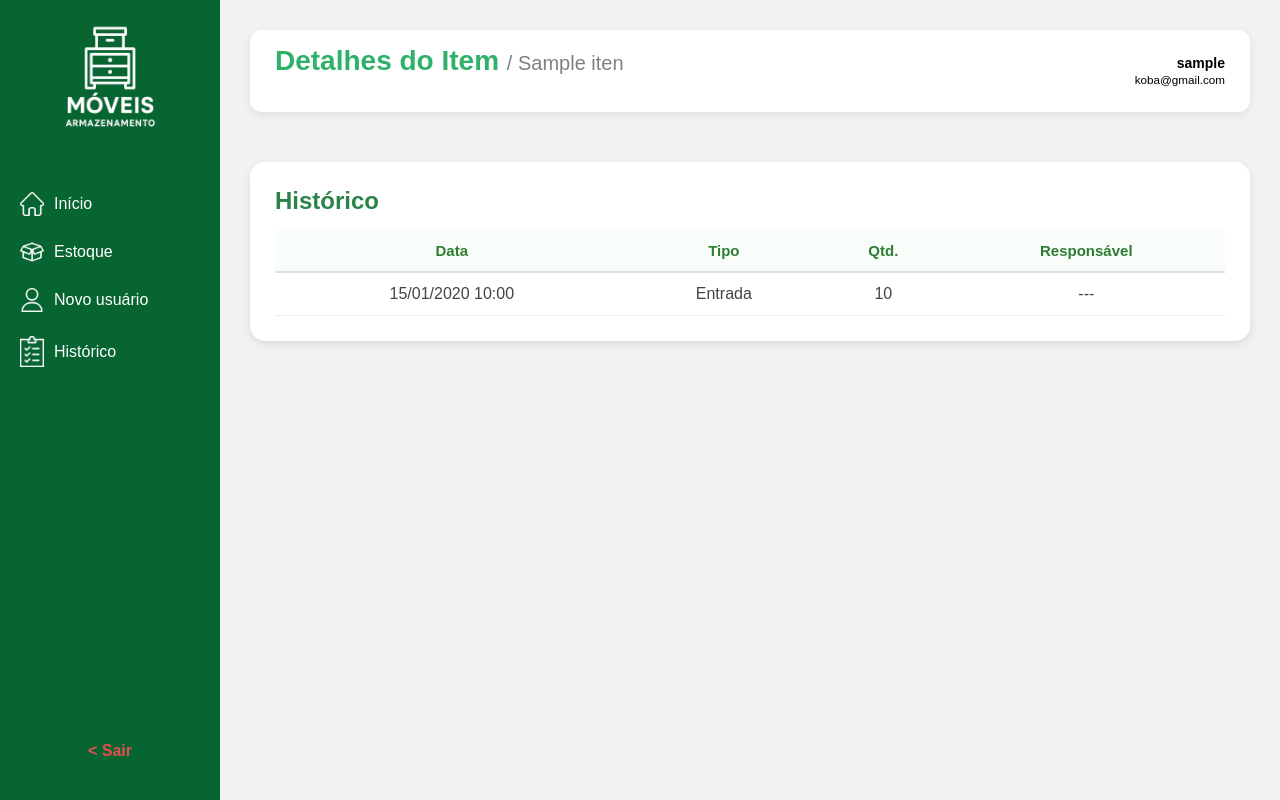
After one commit to Miguelb158/Projeto-Express---StockControl, a PHP site: page /ver_item.php?id=1 in a window 1280 px wide. The commit adds this page. Run offline with PHP 8.4, Linux system fonts and the light colour scheme; a user stored in the database is signed in; data comes from the database, SQL or seed files in the repository; tables that the repository leaves empty hold one stand-in row (values such as "Sample post").

Commit message:
Inicio ver items

```diff
--- /dev/null
+++ b/css/ver_item.css
@@ -0,0 +1,188 @@
+/* ===== CONTEÚDO PRINCIPAL ===== */
+.conteudo {
+    flex: 1;
+    padding: 30px;
+    background-color: #f6f6f6;
+    height: 100vh;
+    overflow-y: auto;
+}
+
+/* ===== CABEÇALHO ===== */
+.topo {
+    display: flex;
+    justify-content: space-between;
+    align-items: center;
+    background: #fff;
+    padding: 15px 25px;
+    border-radius: 12px;
+    box-shadow: 0 3px 10px rgba(0, 0, 0, 0.08);
+    margin-bottom: 25px;
+}
+
+.topo h1 {
+    margin: 0;
+    font-size: 24px;
+    color: #2b824a;
+}
+
+.topo h1 span {
+    font-size: 20px;
+    color: gray;
+    font-weight: normal;
+}
+
+.usuario-info {
+    text-align: right;
+    font-size: 14px;
+}
+
+/* ===== ÁREA PRINCIPAL: HISTÓRICO E OBSERVAÇÕES ===== */
+.tabela-historico {
+    background: #fff;
+    border-radius: 15px;
+    padding: 25px;
+    box-shadow: 0 3px 8px rgba(0, 0, 0, 0.1);
+}
+
+.tabela-historico h2 {
+    color: #2b824a;
+    margin-bottom: 15px;
+}
+
+.tabela-historico table {
+    width: 100%;
+    border-collapse: collapse;
+    background: #fff;
+}
+
+.tabela-historico th {
+    text-align: center;
+    padding: 12px;
+    color: #2e7d32;
+    font-size: 15px;
+    border-bottom: 2px solid #e0e0e0;
+    background: #f9fdf9;
+}
+
+.tabela-historico td {
+    padding: 12px;
+    border-bottom: 1px solid #eee;
+    text-align: center;
+    color: #444;
+}
+
+.tabela-historico tr:hover {
+    background: #f9fff9;
+}
+
+/* ===== LAYOUT LADO A LADO ===== */
+main.conteudo {
+    display: flex;
+    flex-direction: column;
+    gap: 25px;
+}
+
+.detalhes-grid {
+    display: grid;
+    grid-template-columns: 2fr 1.2fr;
+    gap: 25px;
+}
+
+.observacoes {
+    background: #fff;
+    border-radius: 15px;
+    padding: 25px;
+    box-shadow: 0 3px 8px rgba(0, 0, 0, 0.1);
+}
+
+.observacoes h2 {
+    color: #2b824a;
+    margin-bottom: 15px;
+}
+
+/* ===== BLOCO DE OBSERVAÇÕES ===== */
+.box-observacao {
+    background: #f6f6f6;
+    border-radius: 10px;
+    padding: 10px;
+    margin-bottom: 12px;
+    border: 1px solid #ddd;
+}
+
+.box-observacao strong {
+    color: #2b824a;
+    display: block;
+    margin-bottom: 4px;
+    font-size: 14px;
+}
+
+.box-observacao p {
+    font-size: 14px;
+    color: #333;
+    margin: 4px 0;
+}
+
+.box-observacao small {
+    display: block;
+    text-align: right;
+    color: #777;
+    font-size: 12px;
+}
+
+/* ===== COMENTAR ===== */
+.comentar {
+    display: flex;
+    align-items: center;
+    margin-top: 10px;
+    gap: 10px;
+}
+
+.comentar textarea {
+    flex: 1;
+    resize: none;
+    border: 1px solid #ccc;
+    border-radius: 8px;
+    padding: 8px;
+    font-size: 14px;
+    outline: none;
+}
+
+.comentar textarea:focus {
+    border-color: #4caf50;
+}
+
+.comentar button {
+    background: #4caf50;
+    color: white;
+    padding: 8px 15px;
+    border: none;
+    border-radius: 25px;
+    cursor: pointer;
+    font-weight: 600;
+    transition: background 0.2s;
+}
+
+.comentar button:hover {
+    background: #388e3c;
+}
+
+/* ===== RODAPÉ QUANTIDADE ATUAL ===== */
+.qtd-atual {
+    text-align: right;
+    color: #2b824a;
+    font-weight: bold;
+    margin-top: 15px;
+    font-size: 16px;
+}
+
+/* ===== RESPONSIVIDADE ===== */
+@media (max-width: 900px) {
+    .detalhes-grid {
+        grid-template-columns: 1fr;
+    }
+
+    .tabela-historico th,
+    .tabela-historico td {
+        font-size: 13px;
+    }
+}
--- a/estoque.php
+++ b/estoque.php
@@ -38,7 +38,7 @@ if (!$resultado) {
                 <ul class="menu">
                     <li><a href="./inicio.php"><img class="icone" src="./img/casa.png" alt=""> Início</a></li>
                     <li><a href="./estoque.php"><img class="icone" src="./img/caixa-aberta.png" alt=""> Estoque</a></li>
-                    <li><a href="#"><img class="icone" src="./img/do-utilizador.png" alt=""> Novo usuário</a></li>
+                    <li><a href="./ver_item.php"><img class="icone" src="./img/do-utilizador.png" alt=""> Novo usuário</a></li>
                     <li><a href="#"><img class="icone" src="./img/prancheta.png" alt=""> Histórico</a></li>
                 </ul>
 
--- /dev/null
+++ b/ver_item.php
@@ -0,0 +1,123 @@
+<?php
+session_start();
+include('conexao.php');
+
+if (!isset($_SESSION['usuario_id'])) {
+    header("Location: index.php");
+    exit;
+}
+
+$usuario_nome  = $_SESSION['usuario_nome'] ?? 'Usuário';
+$usuario_email = $_SESSION['usuario_email'] ?? '---';
+$usuario_tipo  = $_SESSION['usuario_tipo'] ?? 'funcionario';
+
+// Verifica se foi passado um ID na URL
+if (!isset($_GET['id']) || empty($_GET['id'])) {
+    header("Location: estoque.php");
+    exit;
+}
+
+$id_item = intval($_GET['id']);
+
+// =========================
+// BUSCA OS DADOS DO ITEM
+// =========================
+$sql_item = "SELECT i.id, i.codigo, i.nome, i.categoria, i.quantidade, i.localizacao, i.observacoes,
+                    u.nome AS criado_por
+             FROM itens i
+             LEFT JOIN usuarios u ON i.criado_por = u.id
+             WHERE i.id = ?";
+
+$stmt = $conn->prepare($sql_item);
+
+if (!$stmt) {
+    die("Erro na preparação da query: " . $conn->error);
+}
+
+$stmt->bind_param("i", $id_item);
+$stmt->execute();
+$result = $stmt->get_result();
+$item = $result->fetch_assoc();
+
+if (!$item) {
+    die("Item não encontrado.");
+}
+
+// =========================
+// BUSCA O HISTÓRICO DO ITEM
+// =========================
+$sql_hist = "SELECT h.id, h.tipo, h.quantidade, h.data_movimentacao,
+                    u.nome AS responsavel
+             FROM historico h
+             LEFT JOIN usuarios u ON h.responsavel_id = u.id
+             WHERE h.item_id = ?
+             ORDER BY h.data_movimentacao DESC";
+
+$stmt_hist = $conn->prepare($sql_hist);
+$stmt_hist->bind_param("i", $id_item);
+$stmt_hist->execute();
+$historico = $stmt_hist->get_result();
+
+?>
+<!DOCTYPE html>
+<html lang="pt-BR">
+<head>
+    <meta charset="UTF-8">
+    <meta name="viewport" content="width=device-width, initial-scale=1.0">
+    <title>Detalhes do Item - <?= htmlspecialchars($item['nome']) ?></title>
+    <link rel="stylesheet" href="./css/ver_item.css">
+    <link rel="stylesheet" href="./css/inicio.css">
+</head>
+<body>
+<div class="container">
+    <!-- Sidebar -->
+    <nav class="sidebar">
+        <div id="DIVELOGO">
+            <img id="logo" src="./img/logo.png" alt="Logo Móveis Armazenamento">
+            <ul class="menu">
+                <li><a href="./inicio.php"><img class="icone" src="./img/casa.png" alt=""> Início</a></li>
+                <li><a href="./estoque.php"><img class="icone" src="./img/caixa-aberta.png" alt=""> Estoque</a></li>
+                <li><a href="#"><img class="icone" src="./img/do-utilizador.png" alt=""> Novo usuário</a></li>
+                <li><a href="#"><img class="icone" src="./img/prancheta.png" alt=""> Histórico</a></li>
+            </ul>
+        </div>
+        <a id="sair" href="index.php">< Sair</a>
+    </nav>
+
+    <!-- Conteúdo -->
+    <main class="conteudo">
+        <header class="topo">
+            <h1>Detalhes do Item <span style="color: gray;"> / <?= htmlspecialchars($item['nome']) ?></span></h1>
+            <div class="usuario-info">
+                <strong><?= htmlspecialchars($usuario_nome) ?></strong><br>
+                <small><?= htmlspecialchars($usuario_email) ?></small>
+            </div>
+        </header>
+
+        <section class="tabela-historico">
+            <h2>Histórico</h2>
+            <table>
+                <thead>
+                    <tr>
+                        <th>Data</th>
+                        <th>Tipo</th>
+                        <th>Qtd.</th>
+                        <th>Responsável</th>
+                    </tr>
+                </thead>
+                <tbody>
+                    <?php while ($row = $historico->fetch_assoc()): ?>
+                        <tr>
+                            <td><?= date("d/m/Y H:i", strtotime($row['data_movimentacao'])) ?></td>
+                            <td><?= ucfirst($row['tipo']) ?></td>
+                            <td><?= $row['quantidade'] ?></td>
+                            <td><?= htmlspecialchars($row['responsavel'] ?? '---') ?></td>
+                        </tr>
+                    <?php endwhile; ?>
+                </tbody>
+            </table>
+        </section>
+    </main>
+</div>
+</body>
+</html>
```
